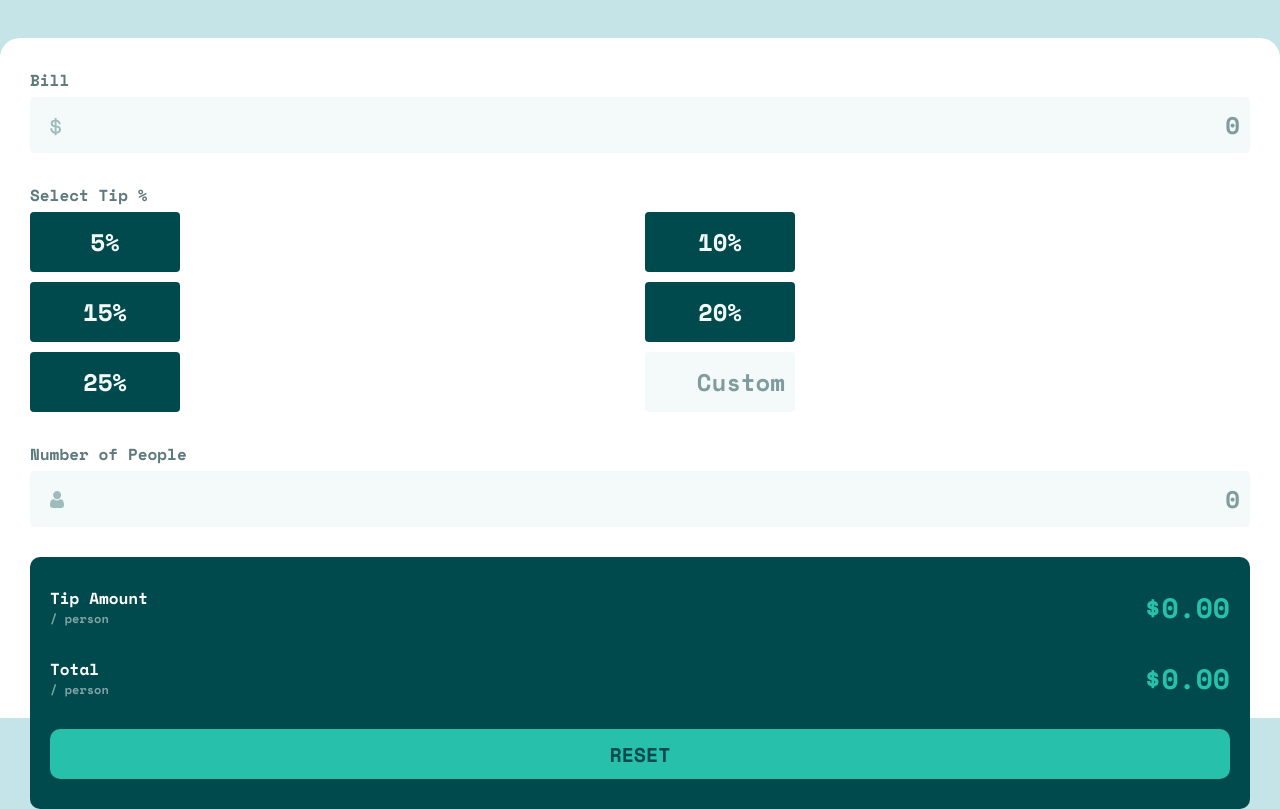
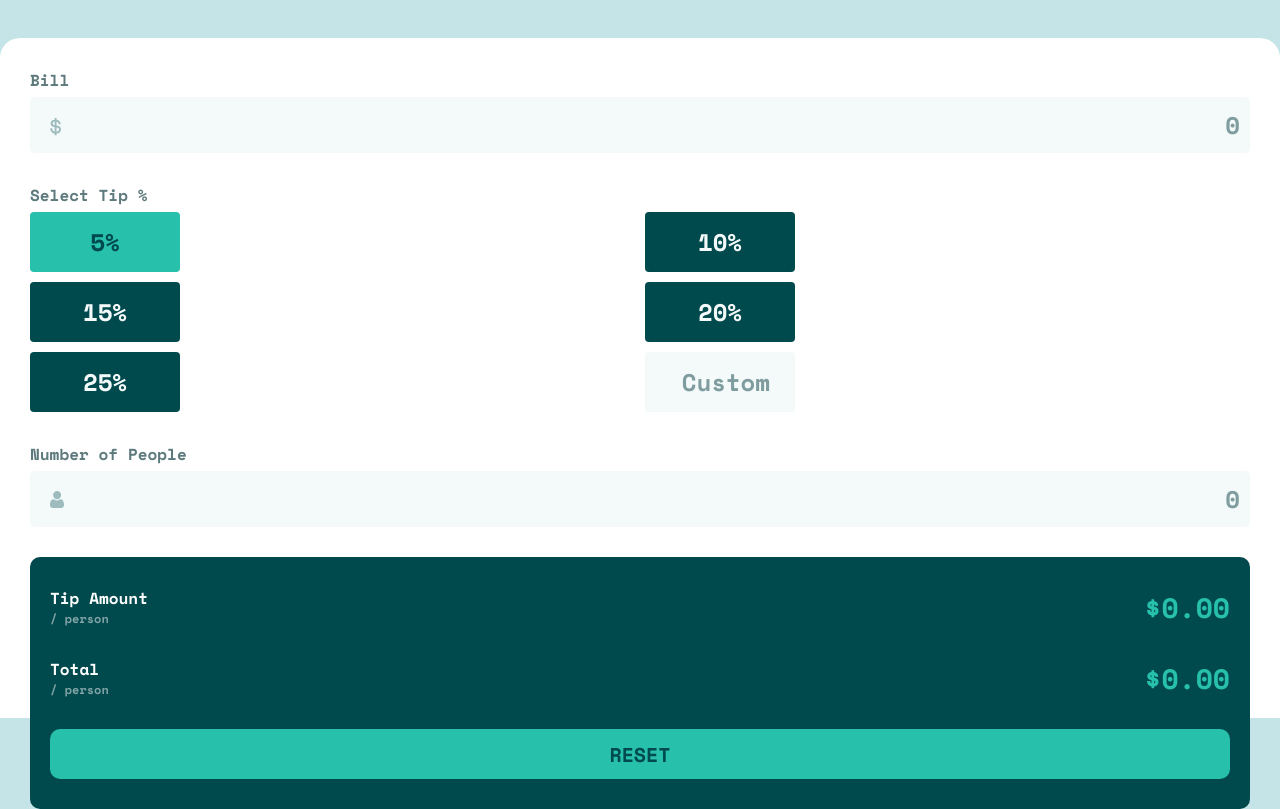
Before and after one commit to seweryngolba/tip-calculator-FM, a plain HTML site: page index.html in a window 1280 px wide. Both pictures are taken after a click on the element "5%". Shown: the part 134-943 px from the top of the page. Drawn offline with nearby package versions, Linux system fonts and the light colour scheme.

Commit message:
choosing tip js

```diff
--- a/index.html
+++ b/index.html
@@ -26,7 +26,11 @@
               <div class="tip">20%</div>
               <div class="tip">25%</div>
               <div class="tip">
-                <input class="custom-input" type="text" placeholder="Custom" />
+                <input
+                  class="custom-input"
+                  type="number"
+                  placeholder="Custom"
+                />
               </div>
             </div>
           </div>
--- a/index.js
+++ b/index.js
@@ -4,3 +4,11 @@ const peopleInput = document.querySelector(".people-input");
 const customTip = document.querySelector(".custom-input");
 const tipDisplay = document.querySelector(".calculated-amount");
 const totalDisplay = document.querySelector(".calculated-display");
+const tips = document.querySelectorAll(".tip");
+
+tips.forEach((tip) => {
+  tip.addEventListener("click", () => {
+    tips.forEach((item) => item.classList.remove("active"));
+    tip.classList.add("active");
+  });
+});
--- a/style.css
+++ b/style.css
@@ -190,3 +190,8 @@ p {
   border-radius: 10px;
   cursor: pointer;
 }
+
+.active {
+  background: hsl(172, 67%, 45%);
+  color: hsl(183, 100%, 15%);
+}
```
